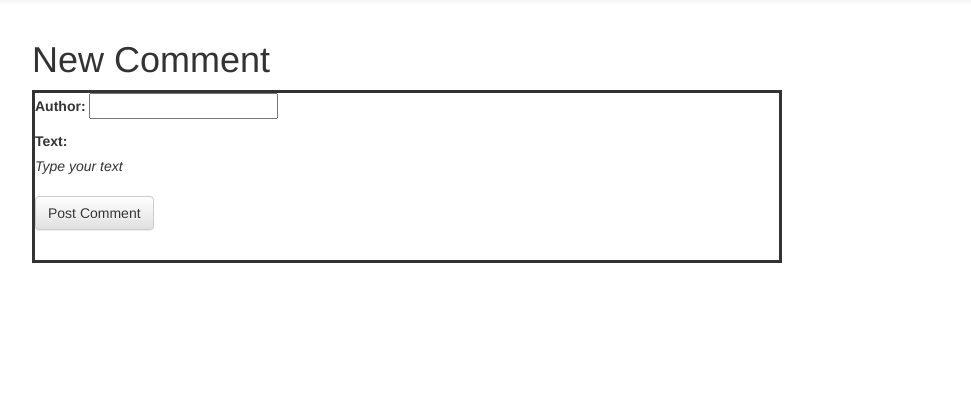
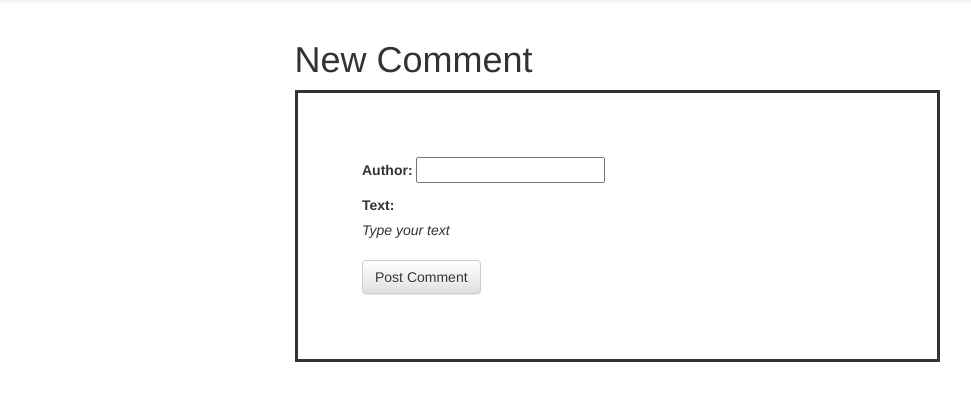
Before and after one commit to srijannnd/Scribe, a Django app: page /post/2/comment/ in a window 1280 px wide. Shown: the part 52-453 px from the top of the page, without its empty margins (38-1009 px from the left). Run offline with Django 3.2, Linux system fonts and the light colour scheme; a user stored in the database is signed in; data comes from the database, SQL or seed files in the repository; both versions use the stored data as it was after the commit; some libraries are stand-ins or nearby versions.

Commit message:
html changes

```diff
--- a/mysite/blog/static/css/blog.css
+++ b/mysite/blog/static/css/blog.css
@@ -80,3 +80,7 @@
 .post-list {
   border-style: solid;
 }
+
+.comment-form {
+  border-style: solid;
+}
--- a/mysite/blog/templates/blog/comment_form.html
+++ b/mysite/blog/templates/blog/comment_form.html
@@ -1,10 +1,13 @@
 {% extends "blog/base.html" %}
 {% block content %}
-<h1>New Comment</h1>
-<form class="post-form" method="POST">
+<div class="container" style="padding-left: 35%; padding-right: 35%;">
+    <h1>New Comment</h1>
+    <div class="comment-form" style="padding: 10%;">
+<form  method="POST">
     {% csrf_token %}
     {{ form.as_p }}
     <button type="submit" class="save btn btn-default">Post Comment</button>
-</form>
+</form></div>
+</div>
 <script>var editor = new MediumEditor('.editable'); </script>
 {% endblock %}
--- a/mysite/blog/templates/blog/post_detail.html
+++ b/mysite/blog/templates/blog/post_detail.html
@@ -23,6 +23,7 @@
         {% for comment in post.comments.all %}
         <br>
             {% if user.is_authenticated or comment.approved_comment %}
+                <p>____________________________________________________________________</p>
                 {{ comment.create_date }}
                 {% if not comment.approved_comment %}
                     <a class="btn btn-default" href="{% url 'comment_remove' pk=comment.pk %}"><span class="glyphicon glyphicon-remove"></span></a>
@@ -33,6 +34,8 @@
 
                 <p>{{comment.text|safe|linebreaks}}</p>
                 <p>Posted by: {{comment.author}}</p>
+                <p>____________________________________________________________________</p>
+
 
             {% endif %}
             {% empty %}
```
Also changed, not shown: mysite/db.sqlite3.
